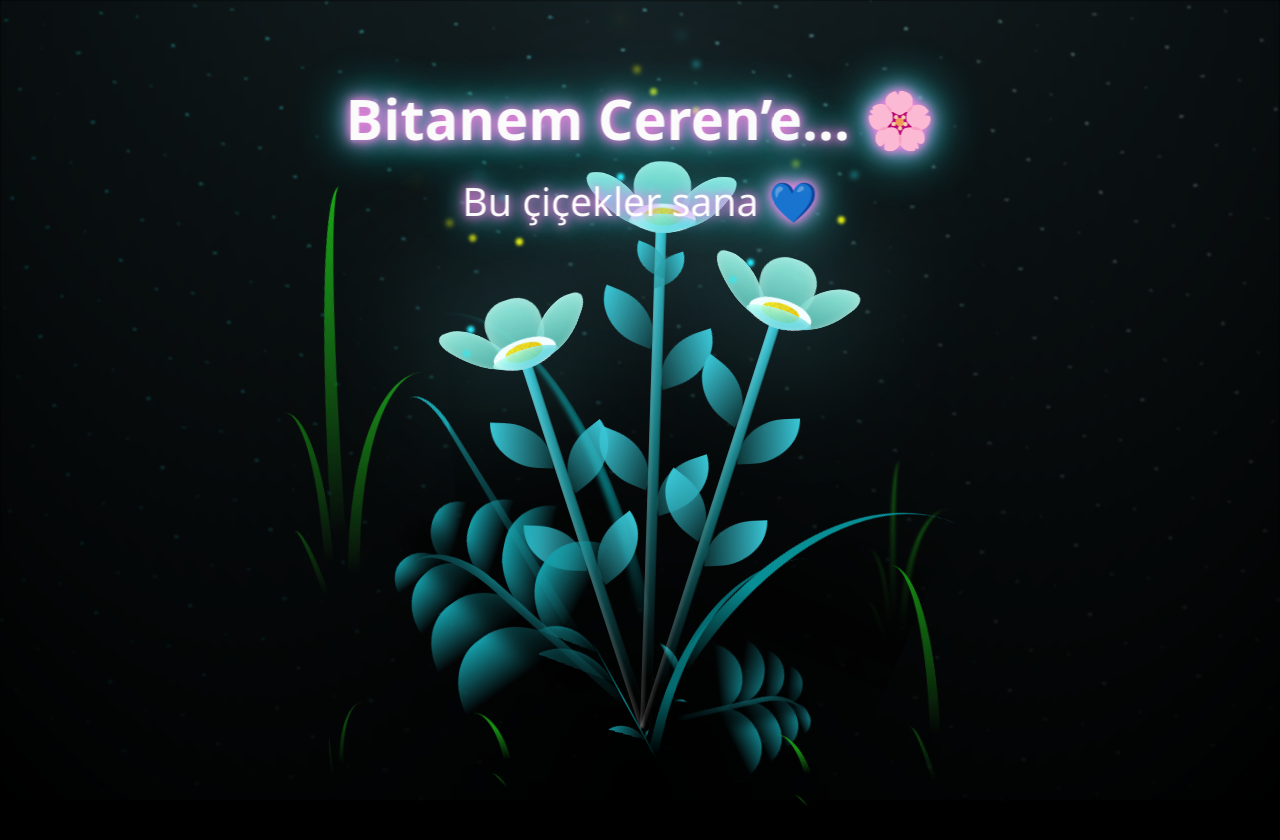
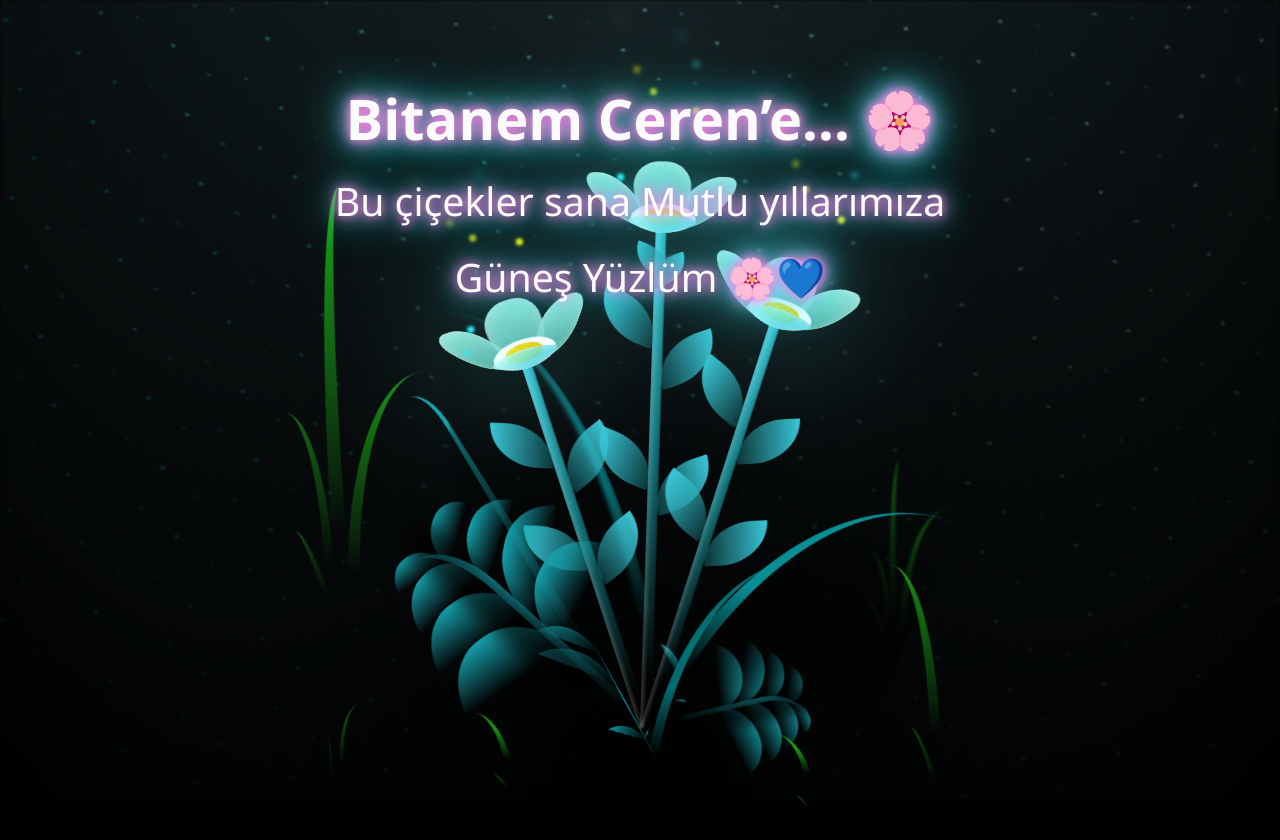
Before and after one commit to turkerguvenc/cerenime, a plain HTML site: page index.html in a window 1280 px wide. Drawn offline with Linux system fonts and the light colour scheme.

Commit message:
Update index.html

```diff
--- a/index.html
+++ b/index.html
@@ -1206,7 +1206,7 @@ body {
 
 <div class="love-text">
   Bitanem Ceren’e… 🌸<br>
-  <span style="font-size:0.7em;font-weight:400;">Bu çiçekler sana 💙</span>
+  <span style="font-size:0.7em;font-weight:400;">Bu çiçekler sana Mutlu yıllarımıza Güneş Yüzlüm 🌸💙</span>
 </div>
 
   <div class="night"></div>
```
